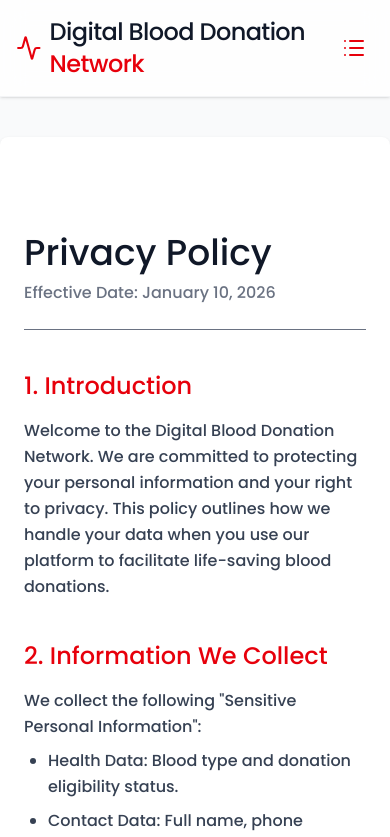
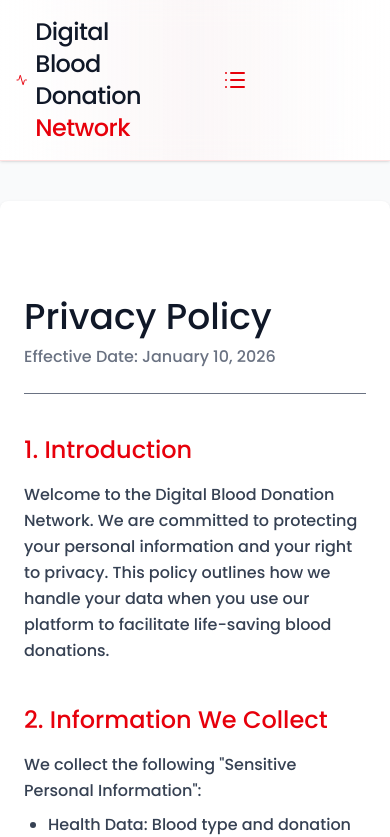
Before and after one commit to Faiza-Sajjad/-Digital-Blood-Donation-Network-, a React (Vite) app in the folder Frontend/: page /privacy in a window 390 px wide. Shown: the top 837 px of the page. Built offline with nearby package versions, Linux system fonts and the light colour scheme.

Commit message:
Update Navbar styles and improve layout

```diff
--- a/Frontend/src/components/Navbar.jsx
+++ b/Frontend/src/components/Navbar.jsx
@@ -19,35 +19,37 @@ export default function Navbar() {
   };
 
   return (
-    <nav className="bg-white/80 backdrop-blur-md shadow-sm sticky top-0 z-50 border-b border-gray-100">
+    <nav className="bg-gradient-to-r from-white via-red-50/40 to-white backdrop-blur-md shadow-sm sticky top-0 z-50 border-b border-red-100">
       <div className="container mx-auto px-4 py-4">
-        <div className="flex items-center justify-between">
-          {/* Logo - Wrap with Link to go back home */}
-          <Link to="/" className="flex items-center gap-2 group cursor-pointer">
+        <div className="grid grid-cols-3 items-center">
+          {/* Logo — left column */}
+          <Link to="/" className="flex items-center gap-2 group cursor-pointer justify-self-start">
             <Activity className="w-8 h-8 text-red-600 transition-transform duration-500 group-hover:rotate-360" />
             <span className="text-2xl text-gray-900 font-semibold tracking-tight">
               Digital Blood Donation <span className="text-red-600">Network </span>
             </span>
           </Link>
 
-          {/* Desktop Menu */}
-          <div className="hidden md:flex items-center gap-8">
+          {/* Desktop Menu — center column */}
+          <div className="hidden md:flex items-center justify-center gap-10 justify-self-center">
             {['Home', 'Resources', 'Instructions', 'Contact'].map((link) => (
               <a
                 key={link}
                 href={getPath(link)}
-                className="relative text-gray-600 font-medium transition-colors duration-300 hover:text-red-600 group"
+                className="relative text-gray-600 font-medium transition-colors duration-300 hover:text-red-700 group"
               >
                 {link}
                 <span className="absolute left-0 -bottom-1 w-0 h-0.5 bg-red-600 transition-all duration-300 group-hover:w-full"></span>
               </a>
             ))}
-            {/* Login button removed from here. */}
           </div>
+
+          {/* Empty right column — keeps the center links visually centered */}
+          <div className="hidden md:block justify-self-end" />
 
           {/* Mobile Menu Button */}
           <button
-            className="md:hidden p-2 rounded-xl hover:bg-gray-100 transition-all active:scale-90"
+            className="md:hidden justify-self-end p-2 rounded-xl hover:bg-red-50 transition-all active:scale-90"
             onClick={() => setIsMenuOpen(!isMenuOpen)}
           >
             {isMenuOpen ? <XCircle className="w-6 h-6 text-red-600" /> : <List className="w-6 h-6 text-red-600" />}
@@ -58,7 +60,7 @@ export default function Navbar() {
         <AnimatePresence>
           {isMenuOpen && (
             <motion.div
-              className="md:hidden mt-4 pb-6 flex flex-col gap-5"
+              className="md:hidden mt-4 pb-6 flex flex-col items-center gap-5"
               variants={menuVariants}
               initial="hidden"
               animate="visible"
@@ -68,13 +70,12 @@ export default function Navbar() {
                 <a
                   key={link}
                   href={getPath(link)}
-                  className="text-lg text-gray-700 font-medium hover:text-red-600 px-2 transition-all"
+                  className="text-lg text-gray-700 font-medium hover:text-red-700 px-2 transition-all"
                   onClick={() => setIsMenuOpen(false)}
                 >
                   {link}
                 </a>
               ))}
-              {/* Login button removed */}
             </motion.div>
           )}
         </AnimatePresence>
```
